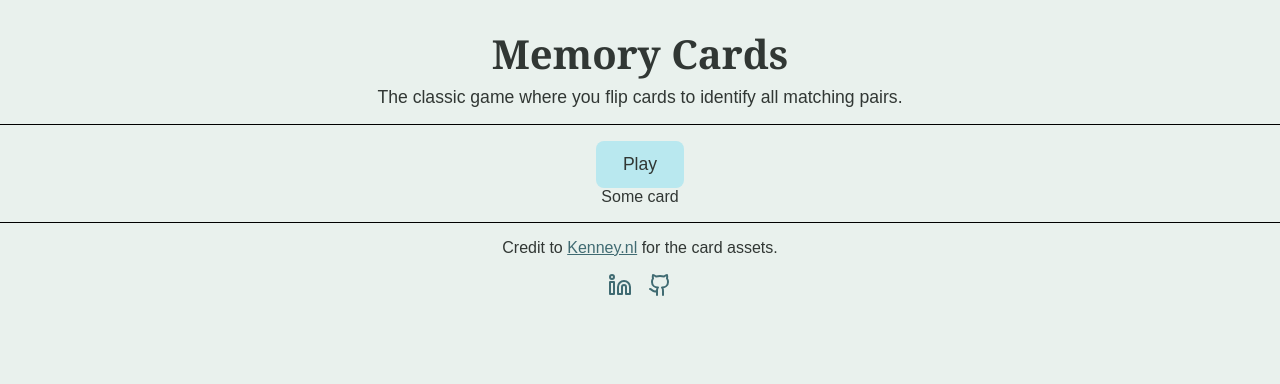
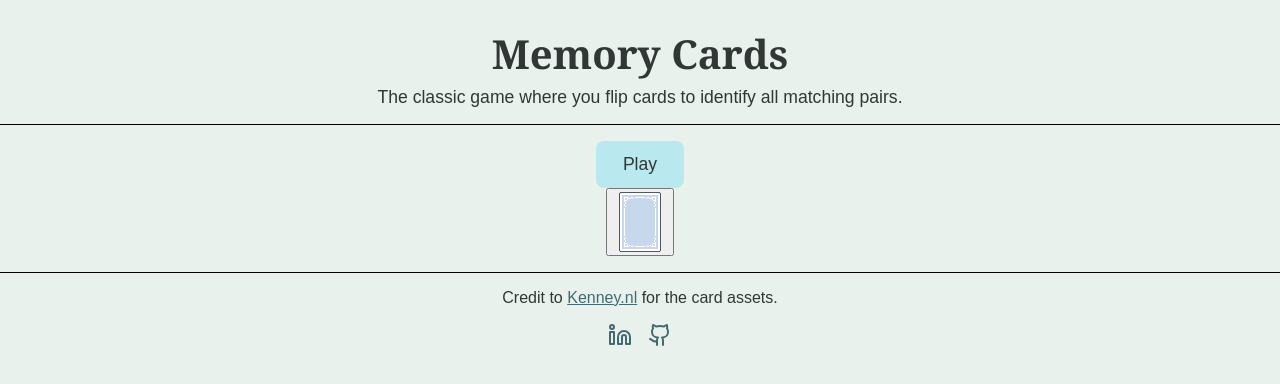
Before and after one commit to segarciat/memory-cards, a Vue app: page / in a window 1280 px wide. Shown: the top 384 px of the page. Built offline with nearby package versions, Linux system fonts and the light colour scheme.

Commit message:
Animate card flip

```diff
--- a/src/components/GameArea.vue
+++ b/src/components/GameArea.vue
@@ -11,11 +11,11 @@ import MemoryCard from './MemoryCard.vue'
 
 <style scoped>
 .game-area {
+  border-block: 1px solid #000;
+  padding: 1rem;
   display: flex;
   flex-direction: column;
   align-items: center;
-  border-block: 1px solid #000;
-  padding: 1rem;
 }
 
 .game-area__play-button {
--- a/src/components/MemoryCard.vue
+++ b/src/components/MemoryCard.vue
@@ -1,9 +1,53 @@
 <script setup lang="ts">
-const message = 'Some card'
+import { ref } from 'vue'
+const isRevealed = ref(false)
+
+function revealCard() {
+  console.log('clicked')
+  isRevealed.value = !isRevealed.value
+}
 </script>
 
 <template>
-  <p>{{ message }}</p>
+  <button type="button" class="memory-card" :class="{ revealed: isRevealed }" @click="revealCard">
+    <div class="memory-card__front">
+      <img src="/public/kenney-cards/PNG/cards-large/card_spades_02.png" alt="2 of spades" />
+    </div>
+    <div class="memory-card__back">
+      <img src="/public/kenney-cards/PNG/cards-large/card_back.png" alt="Back of a card" />
+    </div>
+  </button>
 </template>
 
-<style lang="css" scoped></style>
+<style lang="css" scoped>
+.memory-card {
+  --flip-animation-duration: 0.5s;
+  /* background-color: transparent; */
+  border: revert;
+  position: relative;
+  perspective: 1000px;
+}
+
+.memory-card__front {
+  position: relative;
+  transition: transform var(--flip-animation-duration);
+  transform: rotateY(180deg);
+}
+
+.memory-card__back {
+  position: absolute;
+  top: 0;
+
+  backface-visibility: hidden;
+  transition: transform var(--flip-animation-duration);
+}
+
+.memory-card.revealed {
+  .memory-card__front {
+    transform: rotateY(0deg);
+  }
+  .memory-card__back {
+    transform: rotateY(180deg);
+  }
+}
+</style>
```
